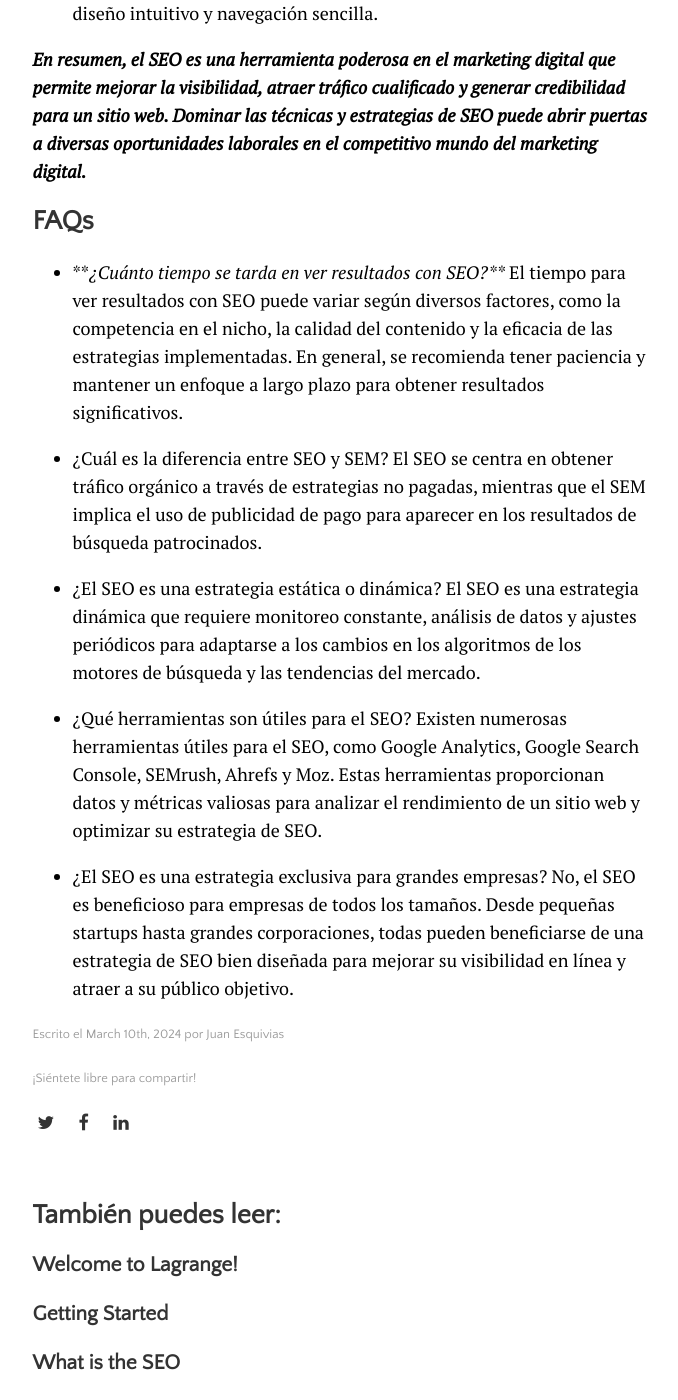
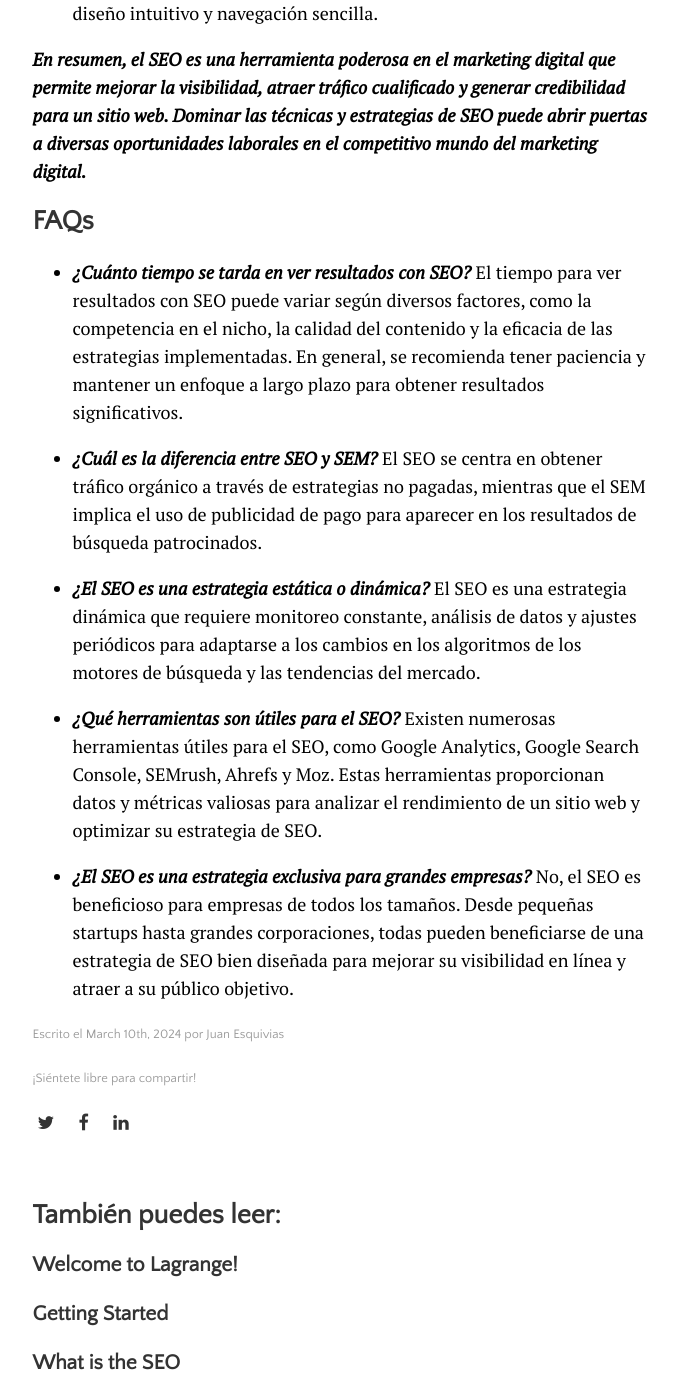
Before and after one commit to JuanEsquiviasO/blog, a Jekyll site: the page built from _posts/2024-03-10-SEO, Importancia en el Marketing Digital.md, in a window 1280 px wide and 1400 px high, scrolled down 2884 px. Shown: the whole window, without its empty margins (300-978 px from the left). Built offline with Jekyll 4.4.1, drawn with Linux system fonts in a browser that asks for light colours; comment, search, counter and statistics services are not loaded.

```diff
--- a/_posts/2024-03-10-SEO, Importancia en el Marketing Digital.md
+++ b/_posts/2024-03-10-SEO, Importancia en el Marketing Digital.md
@@ -58,17 +58,17 @@ Algunas estrategias comunes para aplicar el SEO de manera efectiva incluyen:
 
 ## FAQs
 
-* **_¿Cuánto tiempo se tarda en ver resultados con SEO?**_
+* **_¿Cuánto tiempo se tarda en ver resultados con SEO?_**
 El tiempo para ver resultados con SEO puede variar según diversos factores, como la competencia en el nicho, la calidad del contenido y la eficacia de las estrategias implementadas. En general, se recomienda tener paciencia y mantener un enfoque a largo plazo para obtener resultados significativos.
 
-* ¿Cuál es la diferencia entre SEO y SEM?
+* **_¿Cuál es la diferencia entre SEO y SEM?_**
 El SEO se centra en obtener tráfico orgánico a través de estrategias no pagadas, mientras que el SEM implica el uso de publicidad de pago para aparecer en los resultados de búsqueda patrocinados.
 
-* ¿El SEO es una estrategia estática o dinámica?
+* **_¿El SEO es una estrategia estática o dinámica?_**
 El SEO es una estrategia dinámica que requiere monitoreo constante, análisis de datos y ajustes periódicos para adaptarse a los cambios en los algoritmos de los motores de búsqueda y las tendencias del mercado.
 
-* ¿Qué herramientas son útiles para el SEO?
+* **_¿Qué herramientas son útiles para el SEO?_**
 Existen numerosas herramientas útiles para el SEO, como Google Analytics, Google Search Console, SEMrush, Ahrefs y Moz. Estas herramientas proporcionan datos y métricas valiosas para analizar el rendimiento de un sitio web y optimizar su estrategia de SEO.
 
-* ¿El SEO es una estrategia exclusiva para grandes empresas?
+* **_¿El SEO es una estrategia exclusiva para grandes empresas?_**
 No, el SEO es beneficioso para empresas de todos los tamaños. Desde pequeñas startups hasta grandes corporaciones, todas pueden beneficiarse de una estrategia de SEO bien diseñada para mejorar su visibilidad en línea y atraer a su público objetivo.
```
